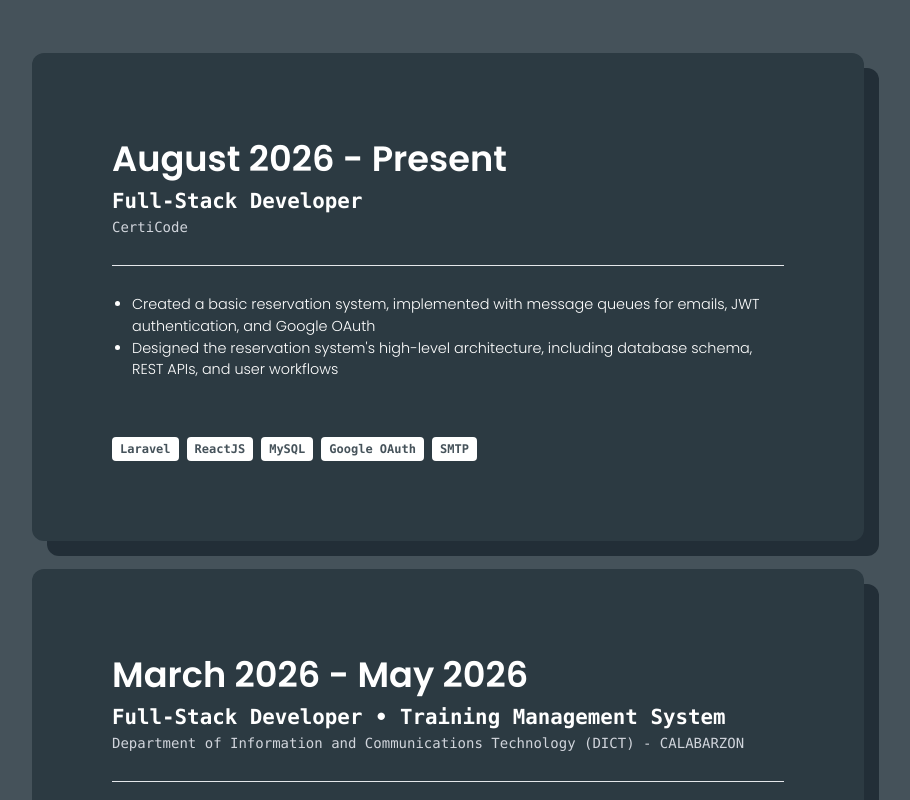
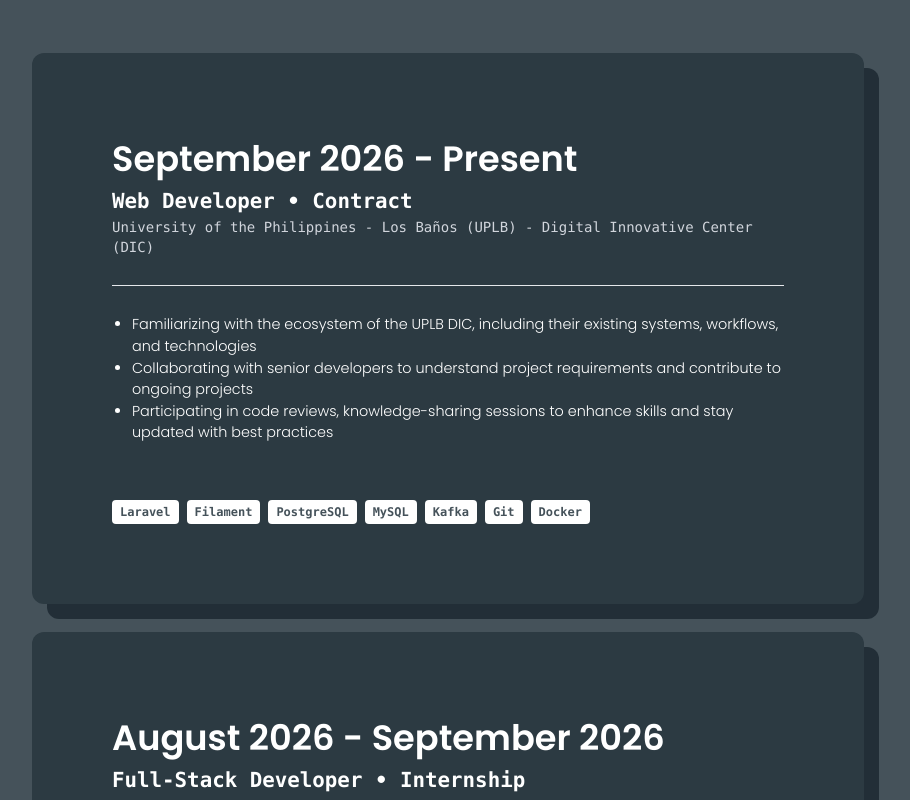
Before and after one commit to FumI4096/Portfolio, a React (Vite) app: page / in a window 1280 px wide. Shown: the part 4120-4920 px from the top of the page, without its empty margins (192-1102 px from the left). Built offline with nearby package versions, Linux system fonts and the light colour scheme; no server answers.

Commit message:
feat(experience): add a new experience and position type

```diff
--- a/client/src/assets/constants/experiences.ts
+++ b/client/src/assets/constants/experiences.ts
@@ -1,6 +1,7 @@
 export interface ExperienceProps {
     date: string;
     role: string;
+    positionType?: string;
     title: string;
     client: string;
     orderedList: string[];
@@ -9,8 +10,18 @@ export interface ExperienceProps {
 
 export const experiences: ExperienceProps[] = [
     {
-        "date": "August 2026 - Present",
+        "date": "September 2026 - Present",
+        "role": "Web Developer",
+        "positionType": "Contract",
+        "title": "",
+        "client": "University of the Philippines - Los Baños (UPLB) - Digital Innovative Center (DIC)",
+        "orderedList": ["Familiarizing with the ecosystem of the UPLB DIC, including their existing systems, workflows, and technologies", "Collaborating with senior developers to understand project requirements and contribute to ongoing projects", "Participating in code reviews, knowledge-sharing sessions to enhance skills and stay updated with best practices"],
+        "stackTags": ["Laravel", "Filament", "PostgreSQL", "MySQL", "Kafka", "Git", "Docker"]
+    },
+    {
+        "date": "August 2026 - September 2026",
         "role": "Full-Stack Developer",
+        "positionType": "Internship",
         "title": "",
         "client": "CertiCode",
         "orderedList": ["Created a basic reservation system, implemented with message queues for emails, JWT authentication, and Google OAuth", "Designed the reservation system's high-level architecture, including database schema, REST APIs, and user workflows"],
@@ -19,6 +30,7 @@ export const experiences: ExperienceProps[] = [
     {
         "date": "March 2026 - May 2026",
         "role": "Full-Stack Developer",
+        "positionType": "Internship",
         "title": "Training Management System",
         "client": "Department of Information and Communications Technology (DICT) - CALABARZON",
         "orderedList": ["Collaborated with fellow interns to develop a full-stack Training Management System for DICT, primarily contributing to backend development and testing", "Desiged the system's database schema", "Developing and testing REST API endpoints for course management and registration workflows for staff users", "Developed 90% of the admin panel's client and server side, including staff management, course management, JWT authentication and audit logging features"],
@@ -27,6 +39,7 @@ export const experiences: ExperienceProps[] = [
     {
         "date": "January 2025 - January 2026",
         "role": "Lead Developer",
+        "positionType": "Capstone Project",
         "title": "KidDoReads",
         "client": "Colegio de San Juan de Letran Calamba - Basic Education Department",
         "orderedList": ["Designed full system architecture, including database schema, REST APIs, and user workflows, diagrams, and logic", "Developed role-based system used by 60 students, 1 teacher, and 1 assistant principal", "Integrated AI services using the OpenAI API, including a chatbot to assist teachers and text-to-speech for students", "Successfully deployed and maintained system for 5 weeks with stable performance and active usage"],
--- a/client/src/components/ExperienceCard.tsx
+++ b/client/src/components/ExperienceCard.tsx
@@ -1,12 +1,12 @@
 import { ExperienceProps } from "../assets/constants/experiences.ts";
 
-export default function ExperienceCard({ date, role, title, client, orderedList, stackTags }: ExperienceProps) {
+export default function ExperienceCard({ date, role, positionType, title, client, orderedList, stackTags }: ExperienceProps) {
     return (
         <aside className="bg-primary-gray-2 flex items-center justify-between w-full p-[5rem] rounded-xl max-lg:p-[4rem] max-sm:p-[2rem] shadow-custom-2/90 hover:-translate-y-3 transition-all duration-300 max-xs:shadow-custom-1/90">
             <article className="w-full flex flex-col">
                 <span className="text-white text-[2.20rem] font-poppins-semibold w-full max-sm:text-[1.40rem] max-sm:text-center">{date}</span>
                 <span className="text-white text-[1.30rem] font-mono font-bold w-full max-sm:text-center max-sm:text-[1rem]">
-                    {role} {title ? `• ${title}` : ''}
+                    {role} {title ? `• ${title}` : ''} {positionType ? `• ${positionType}` : ''}
                 </span>
                 <span className="text-sm text-gray-300 font-mono w-full max-sm:text-[0.9rem] max-sm:text-center">
                     {client}
--- a/client/src/pages/Experience.tsx
+++ b/client/src/pages/Experience.tsx
@@ -16,6 +16,7 @@ export default function Experience() {
                     key={index}
                     date={exp.date}
                     role={exp.role}
+                    positionType={exp.positionType}
                     title={exp.title}
                     client={exp.client}
                     orderedList={exp.orderedList}
```
